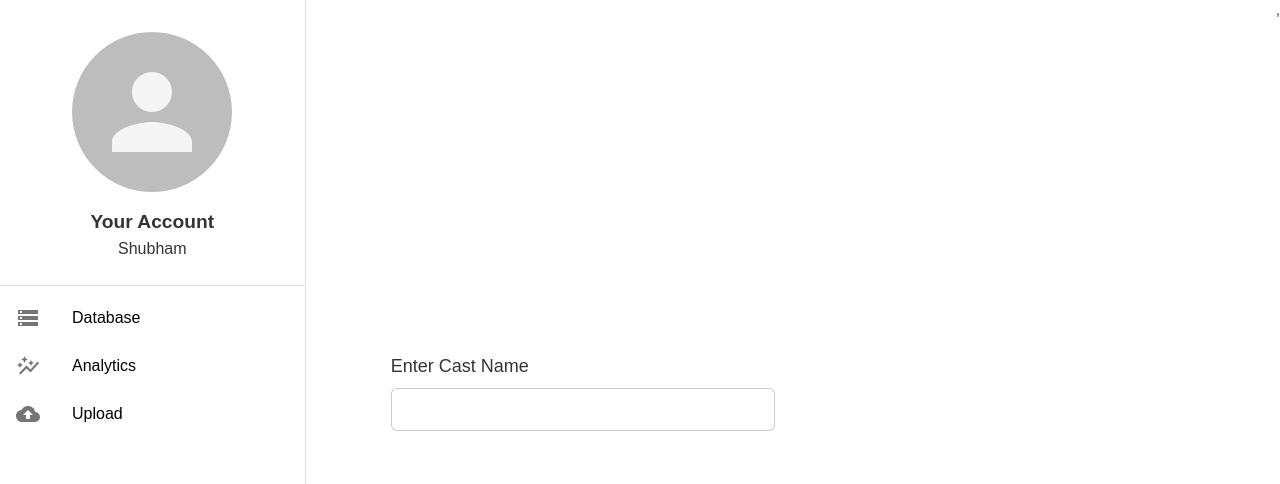
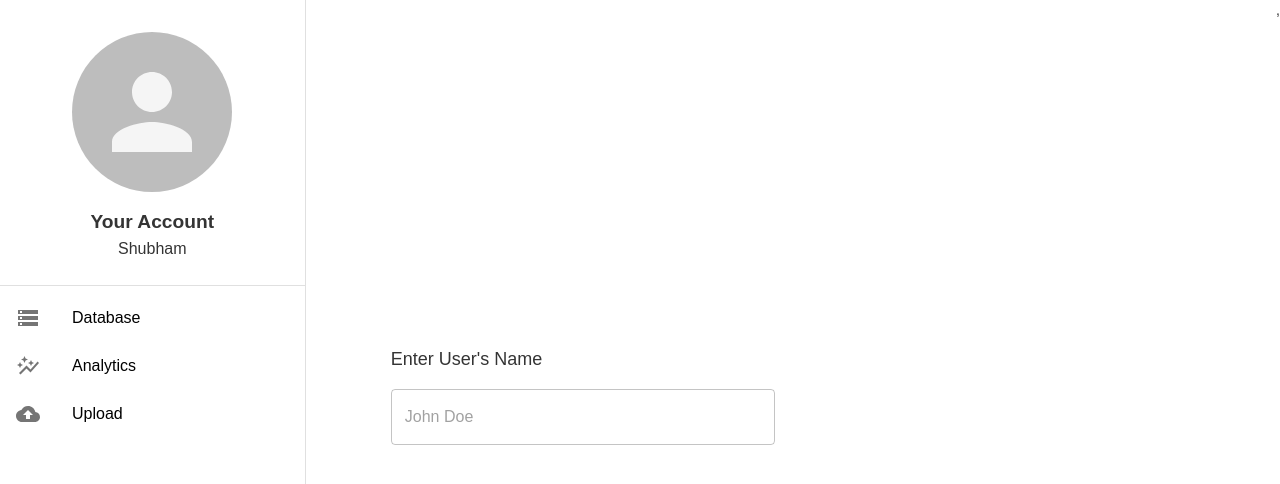
Before and after one commit to 2024-Open-Soft/admin-dashboard, a React (Create React App) app: page /check in a window 1280 px wide. Shown: the top 484 px of the page. Built offline with nearby package versions, Linux system fonts and the light colour scheme.

Commit message:
name removed

```diff
--- a/src/components/Check.js
+++ b/src/components/Check.js
@@ -1,5 +1,5 @@
 import React, { useState } from "react";
-import { Box, Typography } from "@mui/material";
+import { Box, TextField, Typography } from "@mui/material";
 import { TagInput } from "rsuite";
 
 const style = {
@@ -19,60 +19,39 @@ const style = {
 };
 
 const Check = () => {
-  const [movieDetails, setMovieDetails] = useState({
-    movieName: "",
-    movieCertification: [{ type: "" }],
-    genre: "",
-    cast: [],
-    country: "",
-    director: "",
-    language: "",
-    writer: "",
-    releasedDate: "",
-    imdbRating: "",
-    imdbVotes: "",
-    awardName: "",
-    totalAwards: "",
-    description: "",
+  const [userDetails, setUserDetails] = useState({
+    price: "",
+    name: "",
   });
 
-  const handleInputChange = (e) => {
-    setMovieDetails({
-      ...movieDetails,
-      [e.target.name]: e.target.value,
+  const handleChange = (e) => {
+    console.log("e.target.id : ", e.target.id);
+    console.log("e.target.value : ", e.target.value);
+    setUserDetails({
+      ...userDetails,
+      [e.target.id]: e.target.value,
     });
   };
 
   // Special handler for TagInput changes
-  const handleCastChange = (value, type) => {
-    console.log("type : ", type.id);
-    console.log("value : ", value);
-    setMovieDetails({
-      ...movieDetails,
-      [type]: value,
-    });
-  };
-
-  console.log(movieDetails);
 
   return (
     <div style={{ margin: "auto", width: "50rem" }}>
       <Box sx={style.boxStyle}>
-        <Typography variant="body1" sx={{ fontSize: "large" }}>
-          Enter Cast Name
+        <Typography variant="" sx={{ fontSize: "large" }}>
+          Enter User's Name
         </Typography>
-        <TagInput
-          style={{
-            boxShadow: "none",
-            border: "1px solid rgba(0, 0, 0, 0.2)",
-            width: "100%",
-            marginTop: "0.5rem",
-            marginBottom: "1rem",
-          }}
-          id="cast"
-          onChange={(value) => handleCastChange(value, "cast")}
-          size="lg"
-          value={movieDetails.cast} // Ensure TagInput is controlled by passing the current state
+        <TextField
+          margin="normal"
+          required
+          fullWidth
+          id="name"
+          name="name"
+          autoComplete="name"
+          type="text"
+          placeholder="John Doe"
+          onChange={handleChange}
+          value={userDetails.name}
         />
       </Box>
     </div>
--- a/src/components/CreateUser.js
+++ b/src/components/CreateUser.js
@@ -116,7 +116,7 @@ const CreateUser = () => {
           name="email"
           autoComplete="email"
           type="email"
-          placeholder="shubham@gmail.com"
+          placeholder="john@gmail.com"
           onChange={handleChange}
           value={userDetails.email}
         />
@@ -133,7 +133,7 @@ const CreateUser = () => {
         name="name"
         autoComplete="name"
         type="text"
-        placeholder="Shubham Chadokar"
+        placeholder="John Doe"
         onChange={handleChange}
         value={userDetails.name}
       />
```
